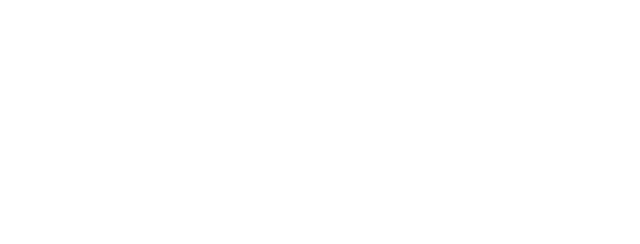
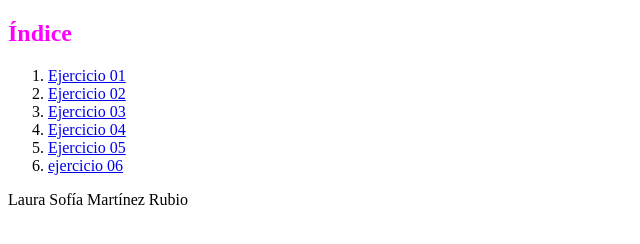
Before and after one commit to sofia2300/Ejercicio02-, a plain HTML site: page Index.html in a window 1280 px wide. Shown: the whole page, without its empty margins (0-640 px from the left). Drawn offline with Linux system fonts and the light colour scheme.

Commit message:
yacasiacabo

```diff
--- a/CSS/css05.css
+++ b/CSS/css05.css
@@ -15,9 +15,10 @@ body {
 .derecha {
     background-color: greenyellow;
     color: rgb(173, 14, 14);
-    margin-right: auto;
+   margin-left: auto;
 }
 .izquierda {
     background-color: mediumpurple;
-    margin-left: auto;
+     margin-right: auto
+
 }
--- a/Index.html
+++ b/Index.html
@@ -0,0 +1,34 @@
+<!DOCTYPE html>
+<html lang="en">
+<head>
+    <meta charset="UTF-8">
+    <meta name="viewport" content="width=device-width, initial-scale=1.0">
+    <title>Taller02</title>
+</head>
+<body>
+    <h2 style="color: fuchsia;">Índice</h2>
+    <ol>
+        <li>
+            <a href="./HTML/ejercicio01.html">Ejercicio 01</a>
+        </li>
+        <li>
+            <a href="./HTML/ejercicio02.html">Ejercicio 02</a>
+        </li>
+        <li>
+            <a href="./HTML/ejercicio03.html">Ejercicio 03</a>
+        </li>
+        <li>
+            <a href="./HTML/ejercicio04.html">Ejercicio 04</a>
+        </li>
+        <li>
+            <a href="./HTML/ejercicio05.html">Ejercicio 05</a>
+        </li>
+        <li>
+            <a href="./HTML/ejercicio06.html">ejercicio 06</a>
+        </li>
+    </ol>
+    <footer>
+        <p>Laura Sofía Martínez Rubio</p>
+    </footer>
+</body>
+</html>
```
